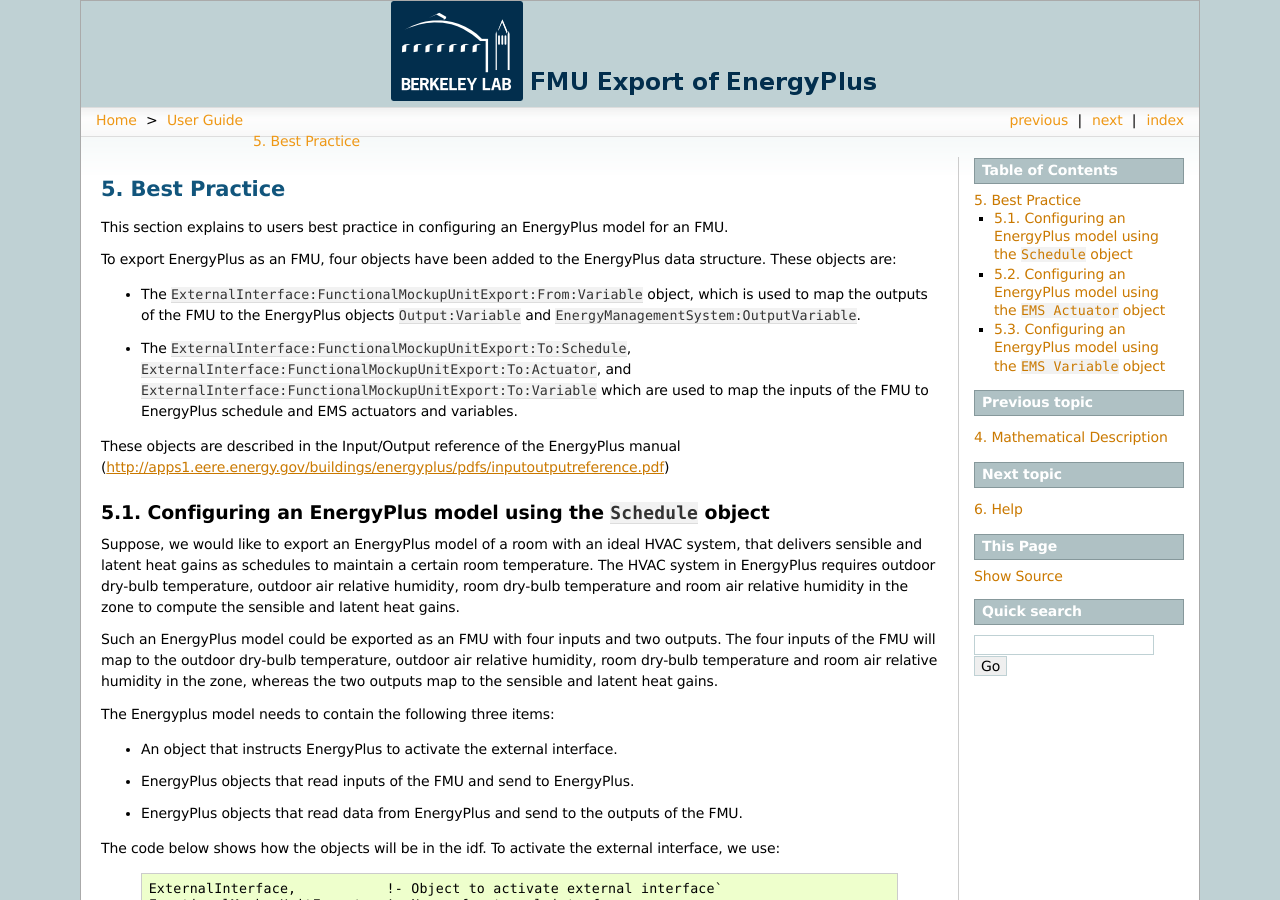
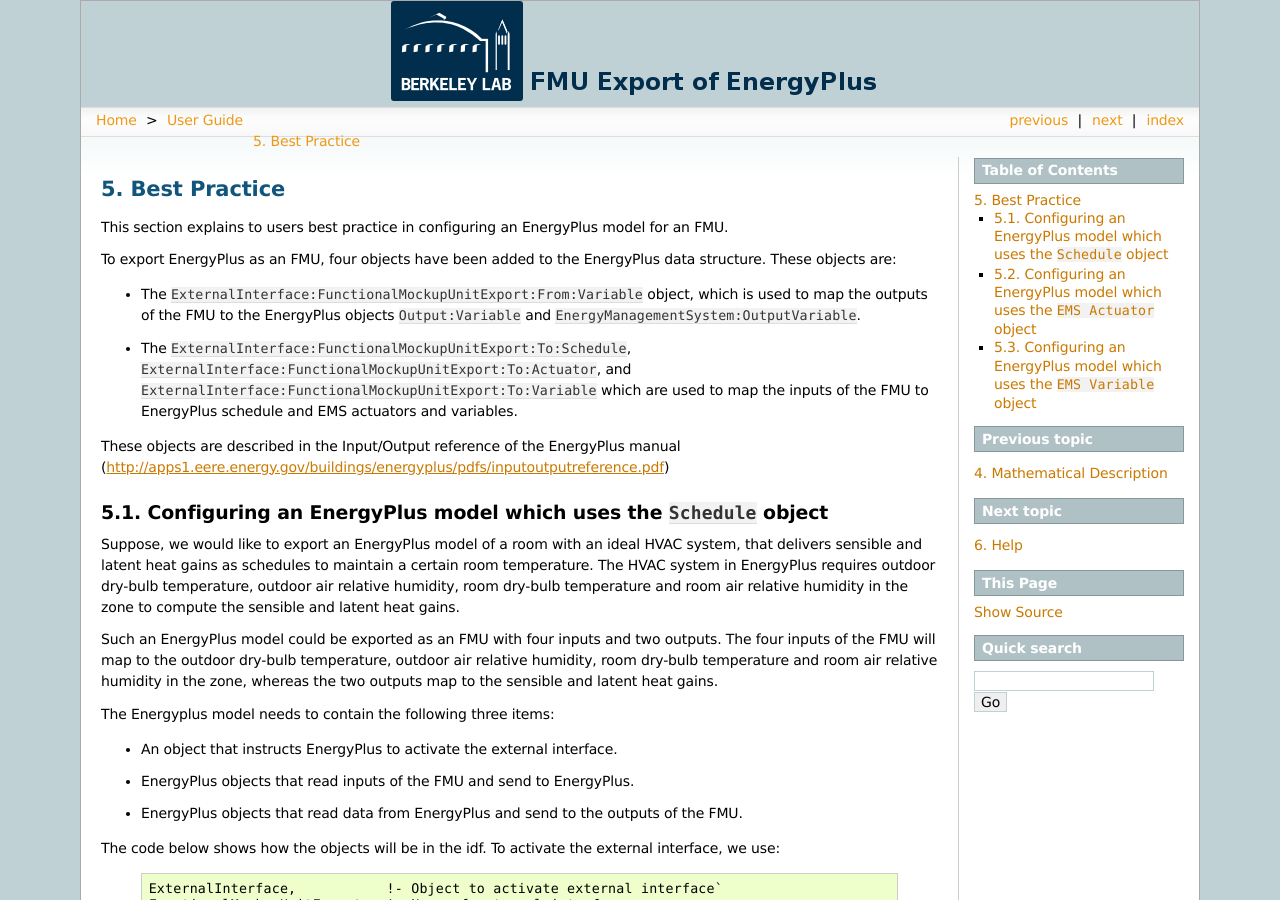
Before and after one commit to lbl-srg/EnergyPlusToFMU, a Sphinx documentation site: the page built from Documentation/userGuide/source/bestPractice.rst, in a window 1280 px wide and 900 px high. Built offline with Sphinx 7.4.7, drawn with Linux system fonts in a browser that asks for light colours; pages that are not in the unit, such as notebooks, are missing from menus; some of the changed text lies outside the part shown.

Commit message:
Exclude examples.rst from build

```diff
--- a/Documentation/userGuide/source/bestPractice.rst
+++ b/Documentation/userGuide/source/bestPractice.rst
@@ -24,9 +24,8 @@
 These objects are described in the Input/Output reference of the EnergyPlus manual
 (http://apps1.eere.energy.gov/buildings/energyplus/pdfs/inputoutputreference.pdf)
 
-
-Configuring an EnergyPlus model using the ``Schedule`` object
--------------------------------------------------------------
+Configuring an EnergyPlus model which uses the ``Schedule`` object
+------------------------------------------------------------------
 
 Suppose, we would like to export an EnergyPlus model of a room with
 an ideal HVAC system, that delivers sensible and latent heat gains as schedules
@@ -125,9 +124,8 @@
 	QLatent,                 !- FMU Variable Name
 	0;                       !- Initial Value
 
-
-Configuring an EnergyPlus model using the ``EMS Actuator`` object
------------------------------------------------------------------
+Configuring an EnergyPlus model which uses the ``EMS Actuator`` object
+----------------------------------------------------------------------
 
 Suppose, we would like to export an EnergyPlus model of a room with a window
 model which has a shading controller which actuates a blind as function of
@@ -191,8 +189,8 @@
 	6;                                           !- Initial Value
 
 
-Configuring an EnergyPlus model using the ``EMS Variable`` object
------------------------------------------------------------------
+Configuring an EnergyPlus model which uses the ``EMS Variable`` object
+----------------------------------------------------------------------
 
 This configuration is almost the same as in the previous example with the only
 difference being that the shading actuation signal will be mapped to an EMS variable
--- a/Documentation/userGuide/source/index.rst
+++ b/Documentation/userGuide/source/index.rst
@@ -21,7 +21,6 @@
    usage
    mathematics
    bestPractice
-   examples
    development
    help
    glossary
```
Also changed, not shown: 2 other files.
